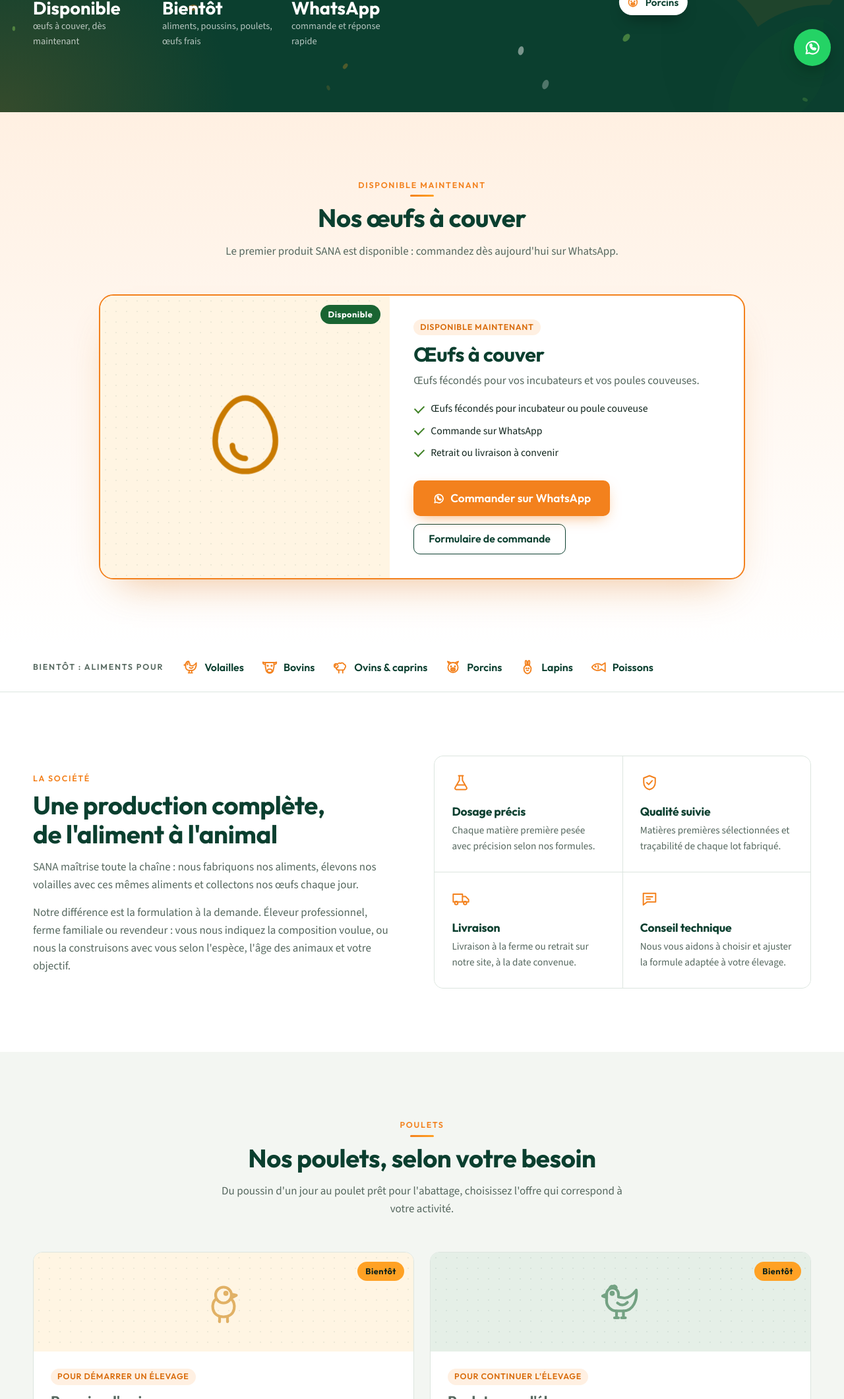
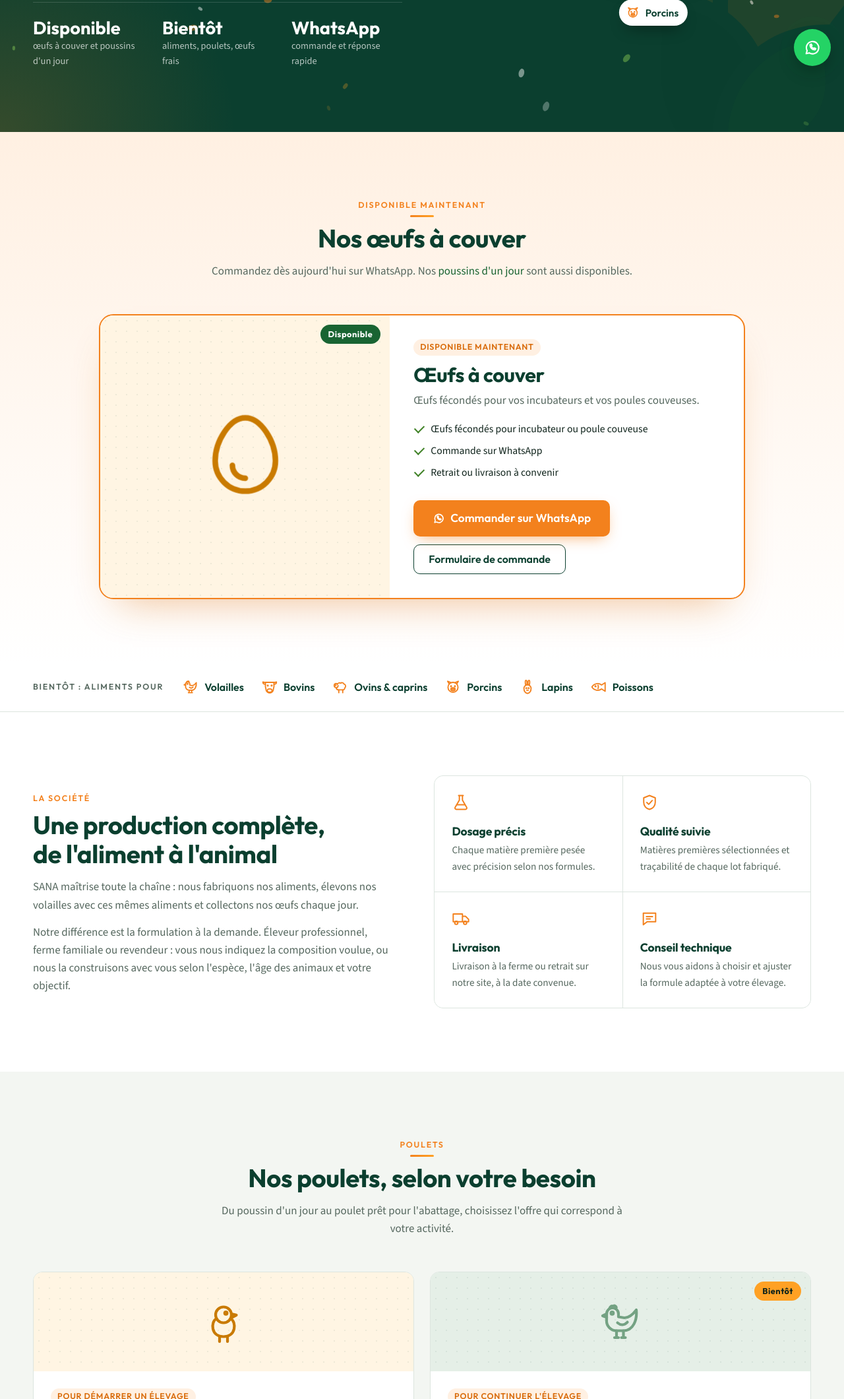
Before and after one commit to yassine1158/WEBSITE-SANA-, a plain HTML site: page index.html in a window 1280 px wide. Shown: the part 680-2800 px from the top of the page at 66% size. Drawn offline with nearby package versions, Linux system fonts and the light colour scheme.

Commit message:
Poussins d'un jour disponibles
- Les poussins d'un jour passent en « disponible » : bouton Commander,
  mention dans l'accroche, le bandeau, les repères du haut et l'appel à l'action.
- Fiche poussins : texte sans engagement non vérifié (souches, vaccination),
  à compléter depuis l'administration si besoin.
- Formulaire : libellé « Poussins d'un jour » au lieu de « Poulets — Poussins d'un jour ».

```diff
--- a/assets/js/main.js
+++ b/assets/js/main.js
@@ -214,10 +214,12 @@
 }
 
 const offers = C.chickens.offers.filter(o => o.visible !== false);
+// libellé de commande : « Poulets — … » sauf pour les poussins, déjà explicites
+const offerName = o => o.id === "poussins" ? o.title : "Poulets — " + o.title;
 $("#chickenOffers").innerHTML = offers.map(o => card({
   icon: o.icon, media: MEDIA[o.icon] || "media-green", title: o.title, usage: o.usage, desc: o.desc,
   items: o.items, price: o.price, soon: isSoon(o),
-  btn: isSoon(o) ? notifyBtn(o.title) : `<a href="#contact" class="btn btn-outline" data-product="${esc("Poulets — " + o.title)}">Commander</a>`,
+  btn: isSoon(o) ? notifyBtn(o.title) : `<a href="#contact" class="btn btn-outline" data-product="${esc(offerName(o))}">Commander</a>`,
 })).join("");
 
 let other = "";
@@ -236,7 +238,7 @@
 const lbl = (name, soon) => soon ? `${name} (bientôt)` : name;
 $("#produitSelect").innerHTML = ["— Choisir —",
   ...(H && H.visible !== false ? [lbl(H.title, isSoon(H))] : []),
-  ...offers.map(o => lbl("Poulets — " + o.title, isSoon(o))),
+  ...offers.map(o => lbl(offerName(o), isSoon(o))),
   ...(C.eggs.visible !== false ? [lbl("Œufs", isSoon(C.eggs))] : []),
   lbl("Aliment sur mesure", isSoon(C.feed)), "Plusieurs produits"]
   .map((p, i) => `<option${i === 0 ? ' value=""' : ""}>${esc(p)}</option>`).join("");
--- a/data/content.js
+++ b/data/content.js
@@ -11,7 +11,7 @@
   "hero": {
     "title": "L'aliment de tous vos animaux,",
     "highlight": "formulé par nos experts.",
-    "lead": "Les œufs à couver SANA sont disponibles dès maintenant. Aliments pour tous les animaux, poussins, poulets et œufs frais arrivent bientôt."
+    "lead": "Les œufs à couver et les poussins d'un jour SANA sont disponibles dès maintenant. Aliments pour tous les animaux, poulets et œufs frais arrivent bientôt."
   },
   "hatching": {
     "title": "Œufs à couver",
@@ -76,12 +76,12 @@
   "marketing": {
     "promo": {
       "visible": true,
-      "text": "Disponible maintenant : œufs à couver.",
+      "text": "Disponibles maintenant : œufs à couver et poussins d'un jour.",
       "linkText": "Commander",
       "link": "#disponible"
     },
     "cta": {
-      "title": "Des œufs à couver pour votre élevage ?",
+      "title": "Des œufs à couver ou des poussins pour votre élevage ?",
       "text": "Écrivez-nous sur WhatsApp : disponibilité, quantité et livraison, nous vous répondons rapidement.",
       "button": "Commander sur WhatsApp"
     },
@@ -129,15 +129,15 @@
         "icon": "chick",
         "title": "Poussins d'un jour",
         "usage": "Pour démarrer un élevage",
-        "desc": "Poussins sains et vaccinés, livrés le jour de l'éclosion.",
+        "desc": "Poussins d'un jour pour démarrer votre bande sans attendre l'éclosion.",
         "items": [
-          "Souches chair et ponte",
-          "Vaccinés à l'éclosion",
+          "Réservation sur WhatsApp",
+          "Quantité et date d'enlèvement à convenir",
           "Conseils de démarrage offerts"
         ],
         "price": "",
         "visible": true,
-        "status": "soon"
+        "status": "available"
       },
       {
         "id": "elevage",
--- a/index.html
+++ b/index.html
@@ -99,14 +99,14 @@
     <div class="hero-text">
       <span class="eyebrow eyebrow-light" data-c="company.fullName"></span>
       <h1><span data-c="hero.title">L'aliment de tous vos animaux,</span> <em data-c="hero.highlight">formulé par nos experts.</em></h1>
-      <p class="lead" data-c="hero.lead">SANA fabrique des aliments pour volailles, bovins, ovins, porcins, lapins et poissons, et vend des poulets et des œufs frais.</p>
+      <p class="lead" data-c="hero.lead">Les œufs à couver et les poussins d'un jour SANA sont disponibles dès maintenant.</p>
       <div class="hero-cta">
         <a href="#disponible" class="btn btn-accent">Commander des œufs à couver <svg class="ico"><use href="#i-arrow"/></svg></a>
         <a href="#produits" class="btn btn-line">Nos produits</a>
       </div>
       <dl class="hero-facts">
-        <div><dt>Disponible</dt><dd>œufs à couver, dès maintenant</dd></div>
-        <div><dt>Bientôt</dt><dd>aliments, poussins, poulets, œufs frais</dd></div>
+        <div><dt>Disponible</dt><dd>œufs à couver et poussins d'un jour</dd></div>
+        <div><dt>Bientôt</dt><dd>aliments, poulets, œufs frais</dd></div>
         <div><dt>WhatsApp</dt><dd>commande et réponse rapide</dd></div>
       </dl>
     </div>
@@ -126,7 +126,7 @@
     <div class="section-head">
       <span class="eyebrow">Disponible maintenant</span>
       <h2>Nos œufs à couver</h2>
-      <p>Le premier produit SANA est disponible : commandez dès aujourd'hui sur WhatsApp.</p>
+      <p>Commandez dès aujourd'hui sur WhatsApp. Nos <a href="#poulets">poussins d'un jour</a> sont aussi disponibles.</p>
     </div>
     <div id="hatchingCard"></div>
   </div>
```
